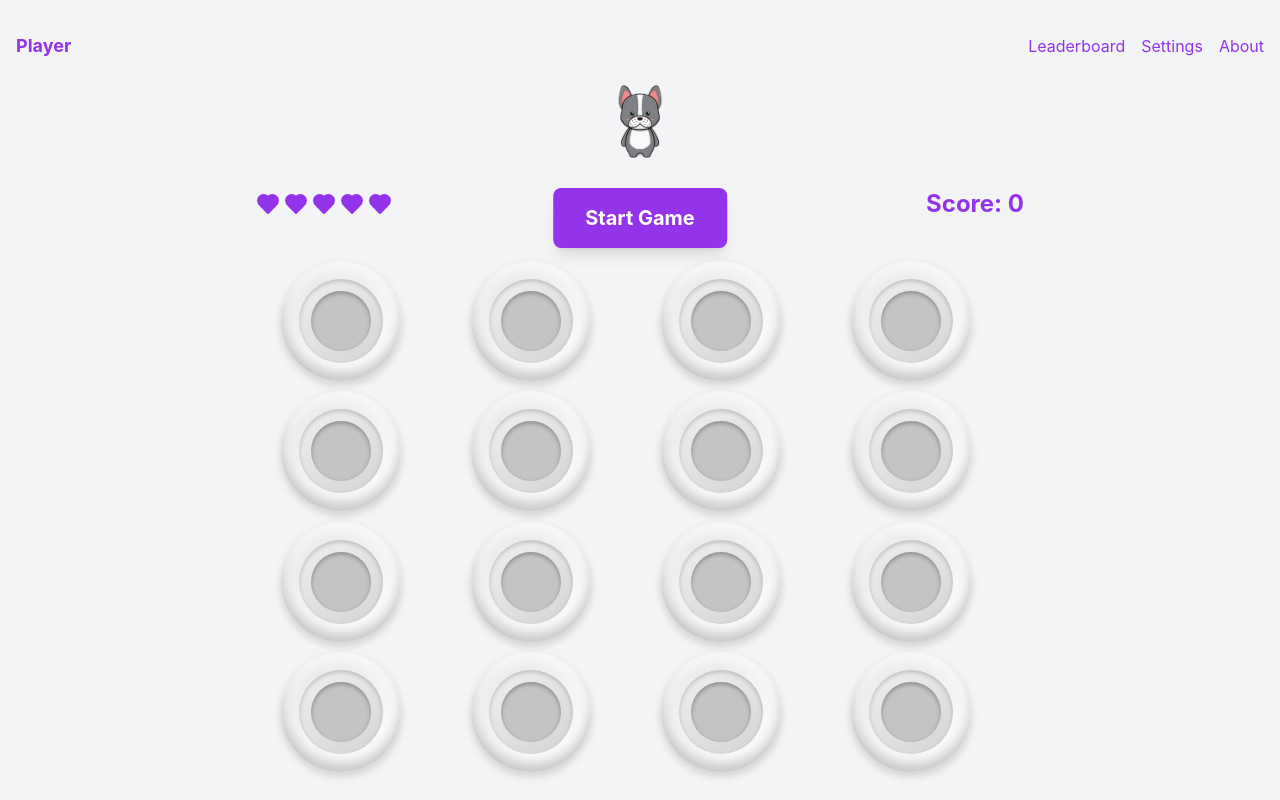
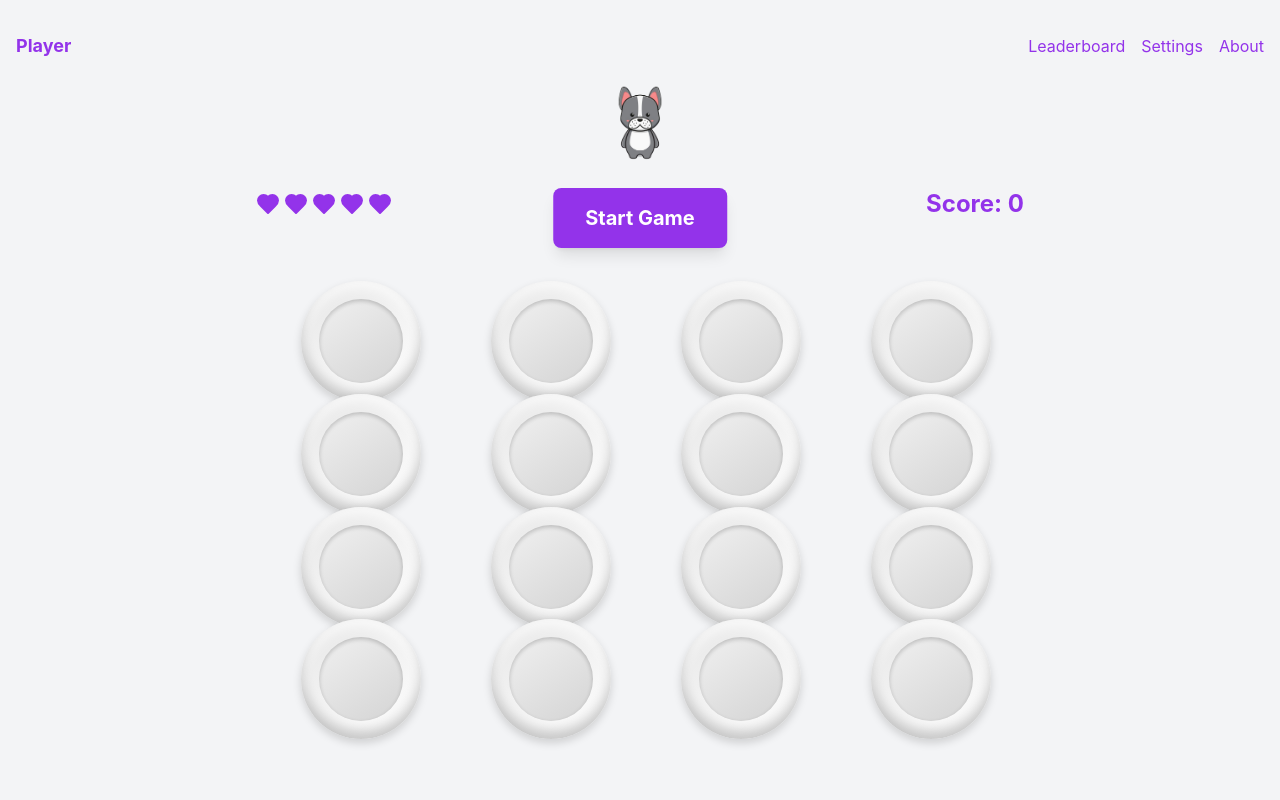
Before and after one commit to dbischoff777/reflexa, a React (Create React App) app: page / in a window 1280 px wide. Built offline with nearby package versions, Linux system fonts and the light colour scheme.

Commit message:
change the center to brown to imitate food

```diff
--- a/src/PopItGame.css
+++ b/src/PopItGame.css
@@ -141,7 +141,7 @@
     box-shadow: inset 0 2px 4px rgba(0,0,0,0.2);
   }
 
-  .bowl-button::after {
+  .bowl-button.target::after {
     content: '';
     position: absolute;
     top: 25%;
@@ -149,7 +149,7 @@
     width: 50%;
     height: 50%;
     border-radius: 50%;
-    background: #c4c4c4;
+    background: #8B4513; /* Changed to brown */
     box-shadow: inset 0 2px 4px rgba(0,0,0,0.3);
   }
 
@@ -171,6 +171,7 @@
 
   .bowl-button.target {
     background: linear-gradient(145deg, #9333ea, #7e22ce);
+    position: relative;
   }
 
   .bowl-button.target::before {
@@ -178,17 +179,31 @@
   }
 
   .bowl-button.target::after {
-    background: #8b5cf6;
-    animation: glow 1s ease-in-out infinite alternate;
+    content: '';
+    position: absolute;
+    top: 25%;
+    left: 25%;
+    width: 50%;
+    height: 50%;
+    border-radius: 50%;
+    background: #8B4513; /* Brown color */
+    box-shadow: inset 0 2px 4px rgba(0,0,0,0.3);
+    animation: none; /* Remove the glow animation */
   }
 
-  @keyframes glow {
-    from {
-      box-shadow: inset 0 2px 4px rgba(0,0,0,0.3);
+  /* Add animation for the treat */
+  .animate-bounce {
+    animation: bounce 1s infinite;
+  }
+
+  @keyframes bounce {
+    0%, 100% {
+      transform: translateY(-5%);
+      animation-timing-function: cubic-bezier(0.8, 0, 1, 1);
     }
-    to {
-      box-shadow: inset 0 2px 4px rgba(0,0,0,0.3),
-                  0 0 10px #8b5cf6;
+    50% {
+      transform: translateY(0);
+      animation-timing-function: cubic-bezier(0, 0, 0.2, 1);
     }
   }
 
--- a/src/PopItGame.jsx
+++ b/src/PopItGame.jsx
@@ -7,7 +7,7 @@ import { checkAchievementsUnlocked, updateAchievementProgress, ACHIEVEMENTS} fro
 import Particles from "react-tsparticles";
 import { loadFull } from "tsparticles";
 import './PopItGame.css';
-import mascotImage from './images/cute-mascot.png';  // Adjust the path if needed
+import mascotImage from './images/cute-mascot.png';
 
 
 const PopItGame = () => {
@@ -425,21 +425,36 @@ const PopItGame = () => {
 
     // Update the renderButton function
     const renderButton = (index) => {
-      const isTarget = index === targetButton;
-      const buttonSize = Math.min(100 / settings.gridSize, 8); // Limit maximum size
+      const isTarget = targetButton === index;
+      const buttonSize = Math.min(100 / settings.gridSize, 8);
 
       return (
-        <button
+        <div
           key={index}
-          className={`bowl-button ${isTarget ? 'target' : ''}`}
-          onClick={() => handleButtonClick(index)}
+          className="relative"
           style={{
-            width: `${buttonSize}vw`, // Use viewport width for responsive sizing
+            width: `${buttonSize}vw`,
             height: `${buttonSize}vw`,
-            padding: `${buttonSize * 0.1}vw`, // Proportional padding
-            margin: `${buttonSize * 0.05}vw`, // Proportional margin
+            padding: `${buttonSize * 0.1}vw`,
+            margin: `${buttonSize * 0.05}vw`,
           }}
-        />
+        >
+          <button
+            className={`bowl-button w-full h-full relative ${isTarget ? 'target' : ''}`}
+            onClick={() => handleButtonClick(index)}
+            disabled={!gameStarted || gameOver}
+          />
+          {isTarget && (
+            <div
+              className="absolute top-1/2 left-1/2 -translate-x-1/2 -translate-y-1/2 pointer-events-none rounded-full"
+              style={{
+                zIndex: 1,
+                width: '40%',
+                height: '40%',
+              }}
+            />
+          )}
+        </div>
       );
     };
 
```
